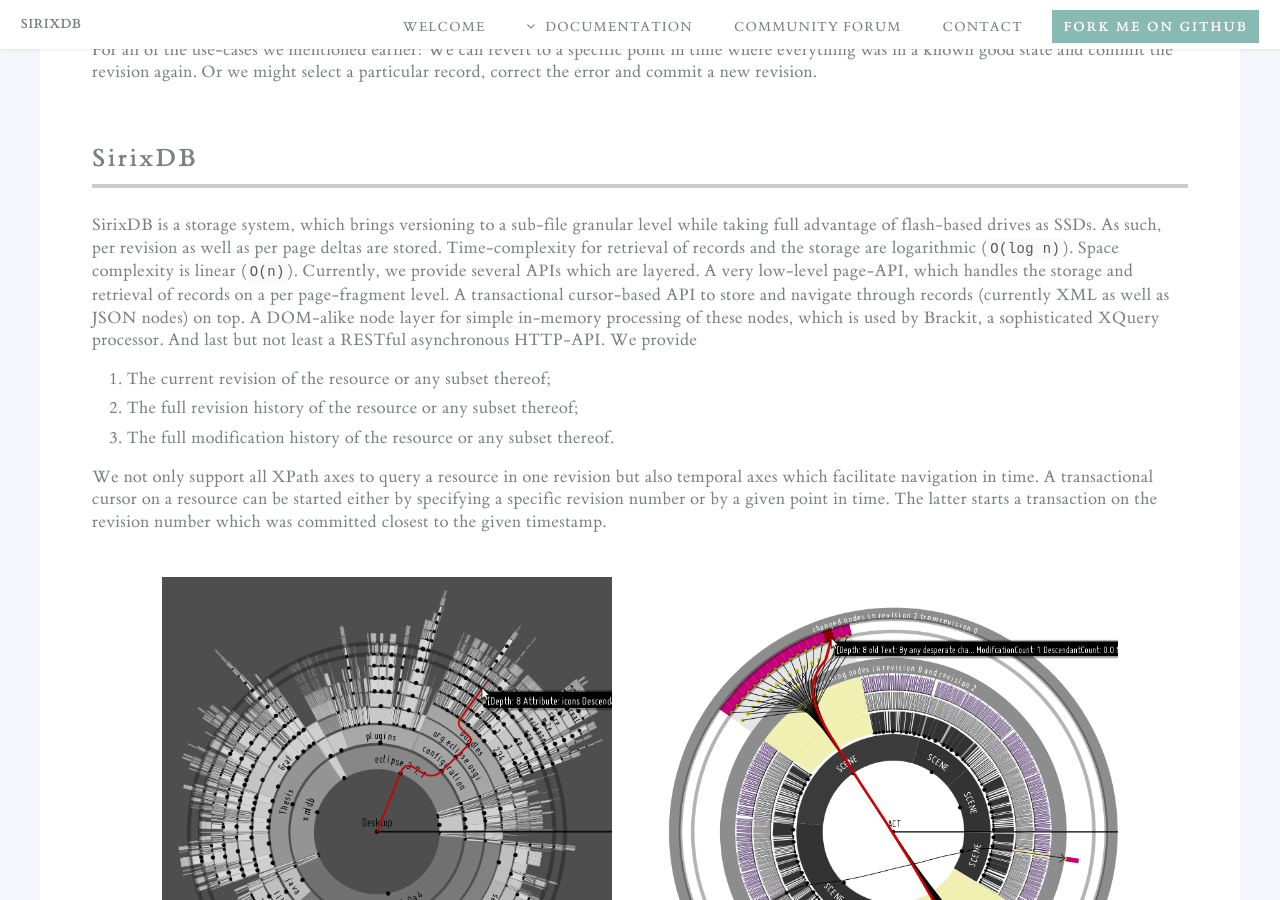
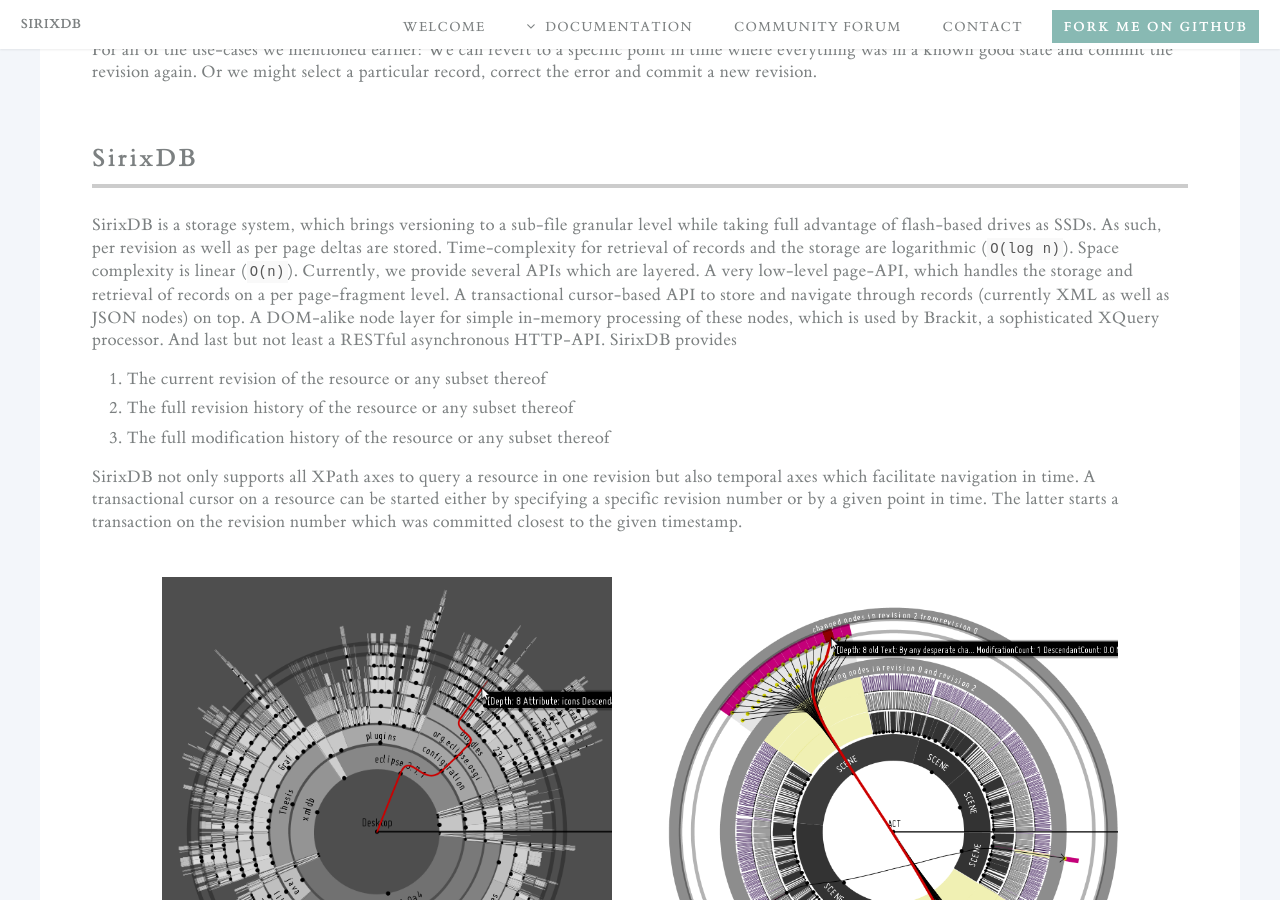
Before and after one commit to sirixdb/sirixdb.github.io, a Jekyll site: the page built from documentation.md, in a window 1280 px wide and 900 px high, scrolled down 1272 px. Built offline with Jekyll 4.4.1, drawn with Linux system fonts in a browser that asks for light colours.

Commit message:
Update documentation.md

```diff
--- a/documentation.md
+++ b/documentation.md
@@ -19,13 +19,13 @@
 For all of the use-cases we mentioned earlier: We can revert to a specific point in time where everything was in a known good state and commit the revision again. Or we might select a particular record, correct the error and commit a new revision.
 
 ## SirixDB
-SirixDB is a storage system, which brings versioning to a sub-file granular level while taking full advantage of flash-based drives as SSDs. As such, per revision as well as per page deltas are stored. Time-complexity for retrieval of records and the storage are logarithmic (`O(log n)`). Space complexity is linear (`O(n)`). Currently, we provide several APIs which are layered. A very low-level page-API, which handles the storage and retrieval of records on a per page-fragment level.  A transactional cursor-based API to store and navigate through records (currently XML as well as JSON nodes) on top. A DOM-alike node layer for simple in-memory processing of these nodes, which is used by Brackit, a sophisticated XQuery processor. And last but not least a RESTful asynchronous HTTP-API. We provide
+SirixDB is a storage system, which brings versioning to a sub-file granular level while taking full advantage of flash-based drives as SSDs. As such, per revision as well as per page deltas are stored. Time-complexity for retrieval of records and the storage are logarithmic (`O(log n)`). Space complexity is linear (`O(n)`). Currently, we provide several APIs which are layered. A very low-level page-API, which handles the storage and retrieval of records on a per page-fragment level.  A transactional cursor-based API to store and navigate through records (currently XML as well as JSON nodes) on top. A DOM-alike node layer for simple in-memory processing of these nodes, which is used by Brackit, a sophisticated XQuery processor. And last but not least a RESTful asynchronous HTTP-API. SirixDB provides
 
-1. The current revision of the resource or any subset thereof;
-2. The full revision history of the resource or any subset thereof;
-3. The full modification history of the resource or any subset thereof.
+1. The current revision of the resource or any subset thereof
+2. The full revision history of the resource or any subset thereof
+3. The full modification history of the resource or any subset thereof
 
-We not only support all XPath axes to query a resource in one revision but also temporal axes which facilitate navigation in time. A transactional cursor on a resource can be started either by specifying a specific revision number or by a given point in time. The latter starts a transaction on the revision number which was committed closest to the given timestamp.
+SirixDB not only supports all XPath axes to query a resource in one revision but also temporal axes which facilitate navigation in time. A transactional cursor on a resource can be started either by specifying a specific revision number or by a given point in time. The latter starts a transaction on the revision number which was committed closest to the given timestamp.
 
 <div class="img_container">
 ![sunburstview](images/sunburstview-cut.png){: style="max-width: 450px; height: auto; margin: 1.5em"} ![moves](images/moves-cut.png){: style="max-width: 450px; height: auto; margin: 1.5em"}
```
